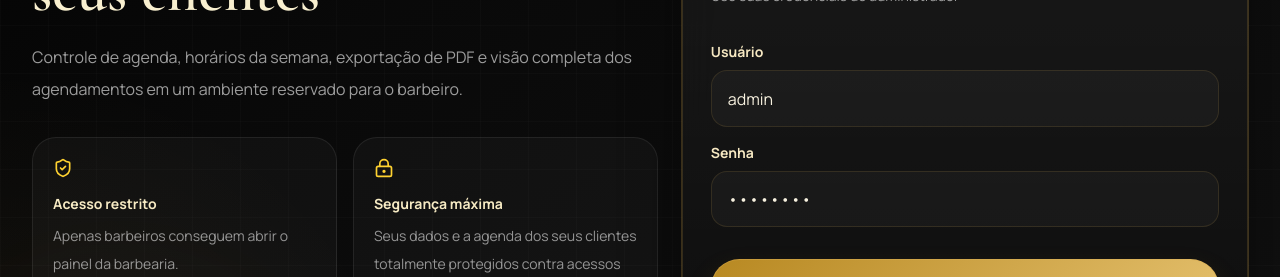
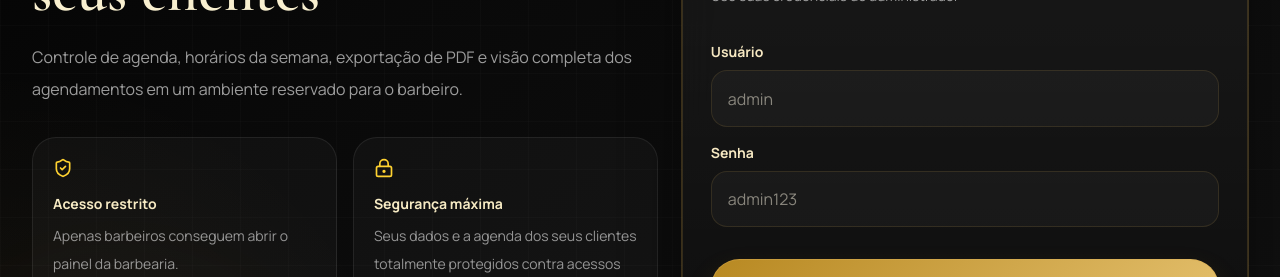
Before and after one commit to VSRDev09/BarberDate, a React (Vite) app in the folder frontend/: page /barbeiro/login in a window 1280 px wide. Shown: the part 311-588 px from the top of the page. Built offline with nearby package versions, Linux system fonts and the light colour scheme; no server answers.

Commit message:
security: remove admin credentials hardcoded from state

```diff
--- a/frontend/src/pages/admin/AdminLoginPage.jsx
+++ b/frontend/src/pages/admin/AdminLoginPage.jsx
@@ -9,7 +9,7 @@ import { api } from '../../lib/api.js'
 import { extractApiErrorMessage } from '../../utils/http.js'
 
 export function AdminLoginPage() {
-  const [form, setForm] = useState({ username: 'admin', password: 'admin123' })
+  const [form, setForm] = useState({ username: '', password: '' })
   const [loading, setLoading] = useState(false)
   const { isAuthenticated, login } = useAuth()
   const { showToast } = useToast()
```
